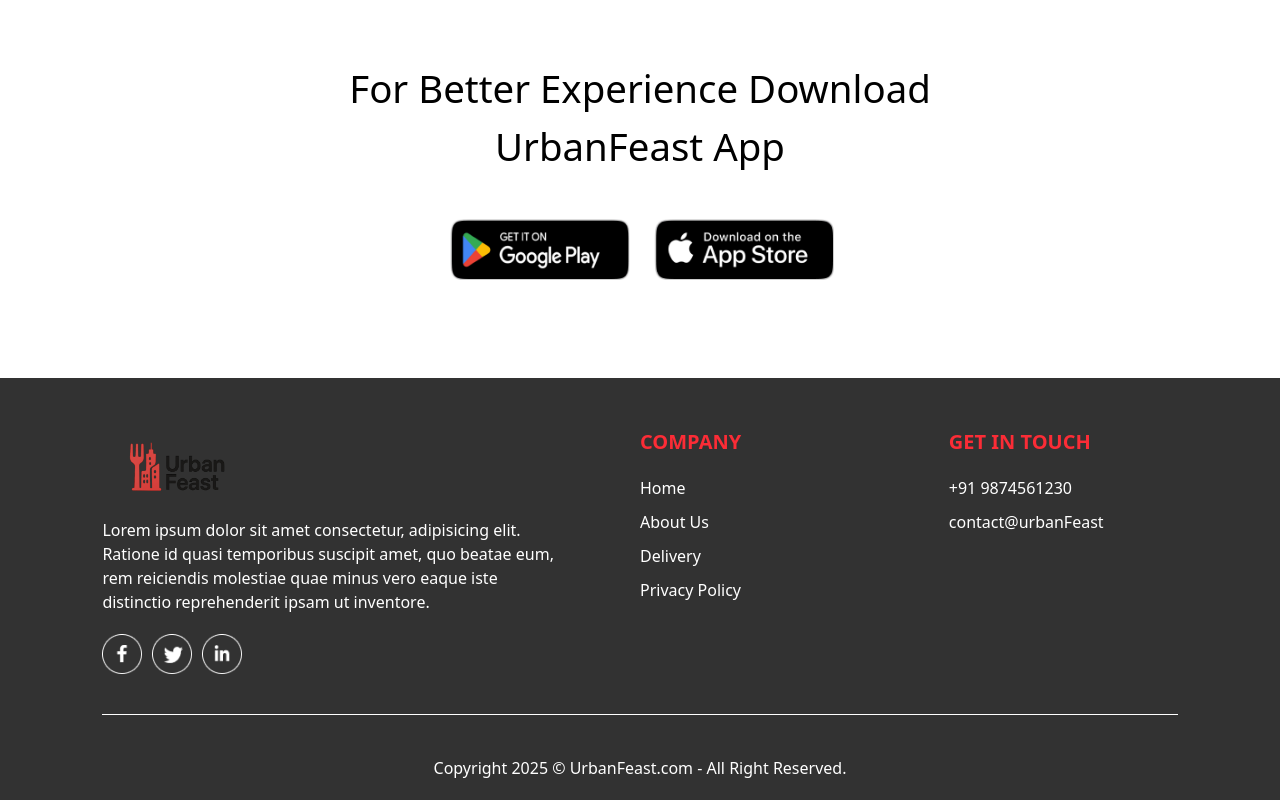
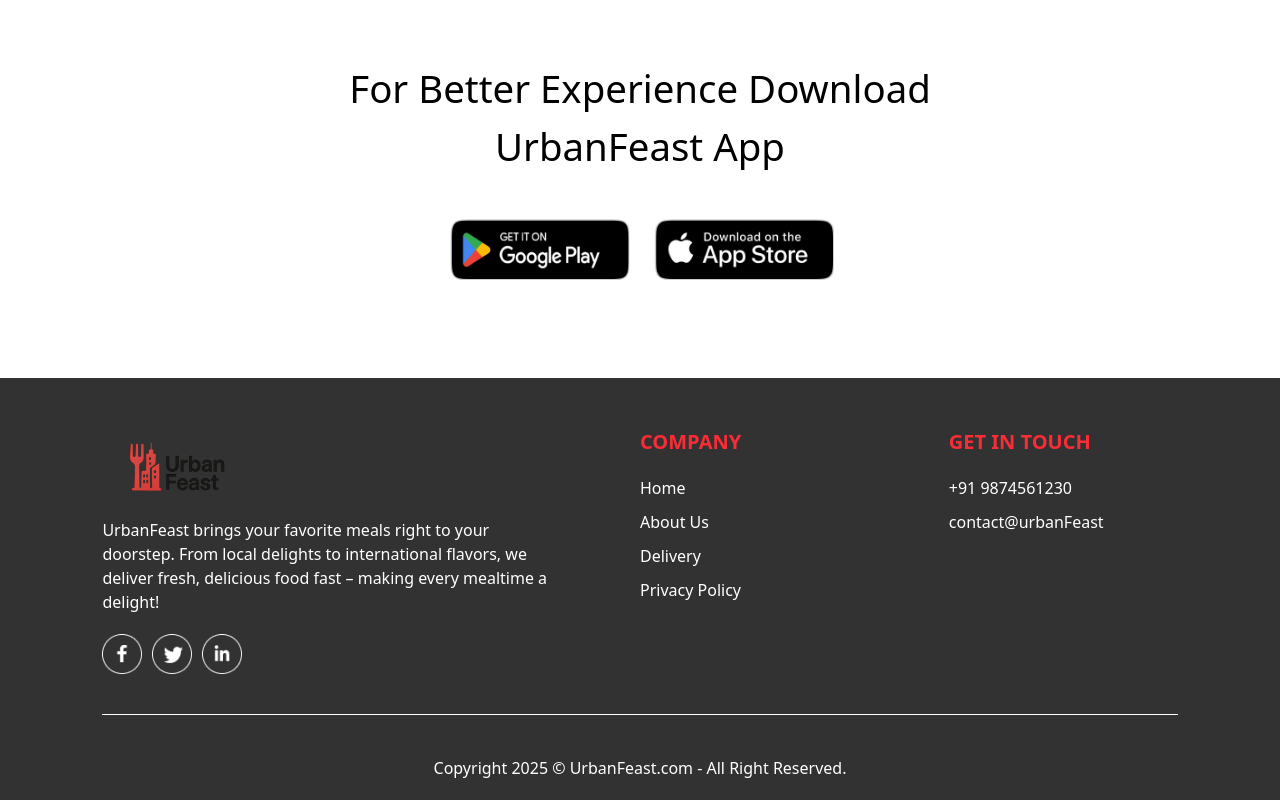
Before and after one commit to sabhinav18/UrbanFeast, a React (Vite) app in the folder frontend/: page / in a window 1280 px wide. Shown: the part 4365-5165 px from the top of the page. Built offline with nearby package versions, Linux system fonts and the light colour scheme.

Commit message:
Update Footer.jsx

```diff
--- a/frontend/src/components/Footer/Footer.jsx
+++ b/frontend/src/components/Footer/Footer.jsx
@@ -1,13 +1,12 @@
-import React from "react"
 import { assets } from "../../assets/assets"
 
 const Footer = () => {
   return (
-    <div className="text-white flex bg-[#323232] flex-col items-center gap-5 pt-[50px] px-[8vw] py-5  mt-[100px]">
-        <div className="w-[100%] grid grid-cols-[2fr_1fr_1fr] gap-20">
+    <div id="footer" className="text-white flex bg-[#323232] flex-col items-center gap-5 pt-[50px] px-[8vw] py-5  mt-[100px]">
+        <div className="w-[100%] grid grid-cols-[2fr_1fr_1fr] gap-20 max-[750px]:flex max-[750px]:flex-col max-[750px]:gap-9">
             <div className="flex flex-col items-start gap-5">
                 <img className="w-[150px] -mt-[30px]" src={assets.logo} alt="" />
-                <p className="-mt-[50px]">Lorem ipsum dolor sit amet consectetur, adipisicing elit. Ratione id quasi temporibus suscipit amet, quo beatae eum, rem reiciendis molestiae quae minus vero eaque iste distinctio reprehenderit ipsam ut inventore.</p>
+                <p className="-mt-[50px]">UrbanFeast brings your favorite meals right to your doorstep. From local delights to international flavors, we deliver fresh, delicious food fast – making every mealtime a delight!</p>
                 <div className="flex gap-2.5 w-[40px]">
                     <img src={assets.facebook_icon} alt="" />
                     <img src={assets.twitter_icon} alt="" />
```
